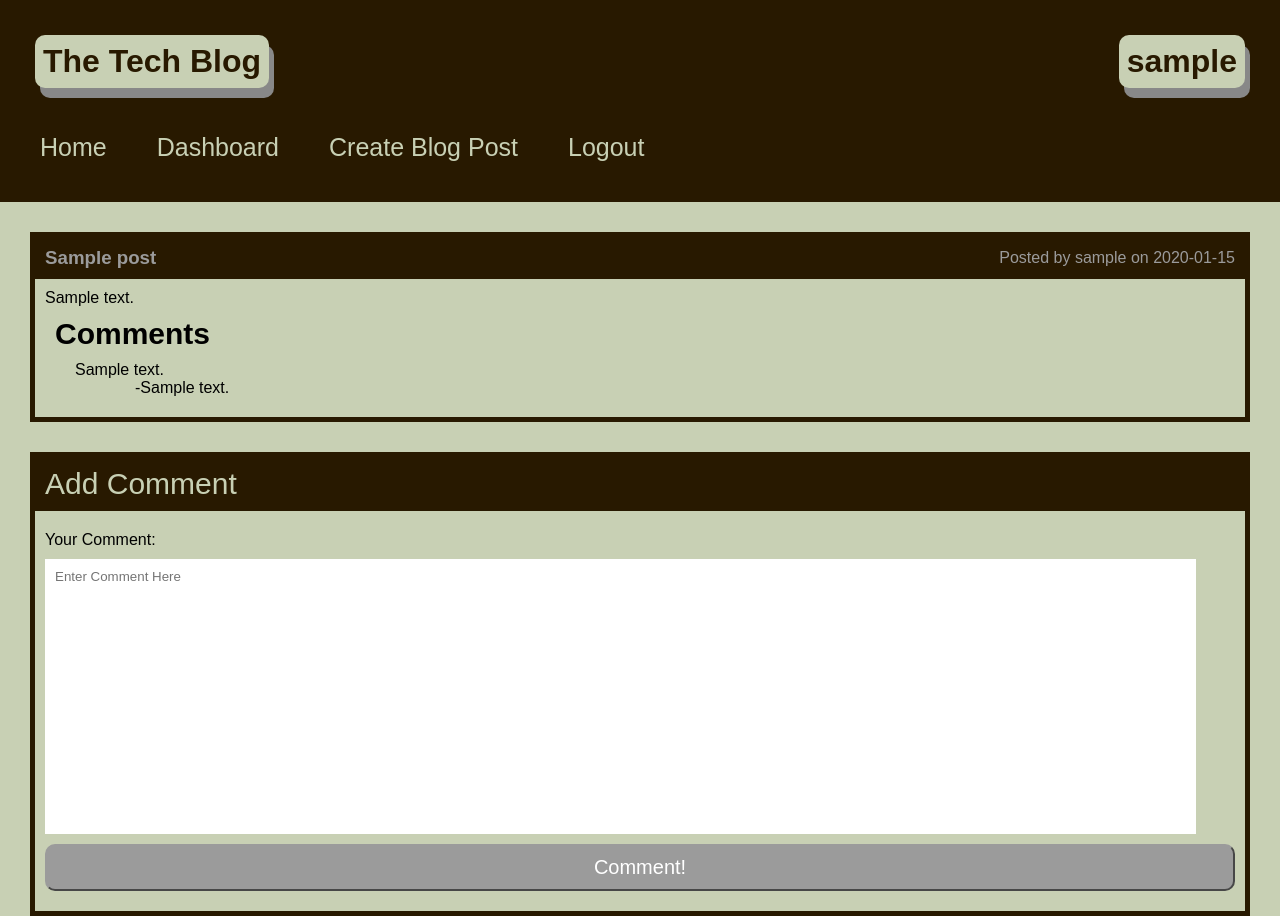
After one commit to Connor812/MVC-Tech-Blog, a Node server app: page /blogpost?id=1 in a window 1280 px wide. The commit adds this page. Run offline with Node 20, Linux system fonts and the light colour scheme; a user stored in the database is signed in; tables that the repository leaves empty hold one stand-in row (values such as "Sample post"); some libraries are stand-ins or nearby versions.

Commit message:
finally finished the project

```diff
--- a/controllers/api/index.js
+++ b/controllers/api/index.js
@@ -1,8 +1,6 @@
 const router = require('express').Router();
 const userRoutes = require('./user-routes');
-const viewSingleBlogpost = require('./view-single-blogpost');
 
 router.use('/users', userRoutes);
-router.use('/comment', viewSingleBlogpost);
 
 module.exports = router;
--- a/controllers/home-routes.js
+++ b/controllers/home-routes.js
@@ -4,12 +4,16 @@ const { BlogPost, Comment, User } = require('../models');
 router.get('/', async (req, res) => {
     try {
         const blogPostData = await BlogPost.findAll({
+            order: [['id', 'DESC']],
             include: [
                 {
                     model: Comment
                 },
                 {
-                    model: User
+                    model: User,
+                    attributes: {
+                        exclude: ['password']
+                    }
                 },
             ],
         });
@@ -24,7 +28,6 @@ router.get('/', async (req, res) => {
             });
             return;
         }
-        console.log(req.session.username)
         res.render('homepage', {
             blogPosts,
             loggedIn: req.session.loggedIn,
@@ -36,4 +39,46 @@ router.get('/', async (req, res) => {
     }
 });
 
+
+router.get('/blogpost', async (req, res) => {
+    const blogpostId = req.query.id;
+    console.log(blogpostId);
+
+    const blogpost = await BlogPost.findOne({
+        where: {
+            id: blogpostId
+        },
+        include: [
+            {
+                model: Comment
+            },
+            {
+                model: User,
+                attributes: {
+                    exclude: ['password']
+                }
+            },
+        ],
+
+
+    });
+
+    const renderBlogpost = blogpost.get({ plain: true });
+    console.log(renderBlogpost);
+    res.render('comment', {
+        renderBlogpost,
+        loggedIn: req.session.loggedIn,
+        username: req.session.username
+    });
+});
+
+
+
+
+
+
+
+
+
+
 module.exports = router;
--- a/controllers/index.js
+++ b/controllers/index.js
@@ -5,12 +5,14 @@ const loginRoutes = require('./login-routes');
 const dashboardRoutes = require('./dashboard-routes');
 const signupRoutes = require('./signup-routes');
 const createBlogpostRoutes = require('./create-blogpost');
+const createCommentRoutes = require('./create-comment');
 
 router.use('/api', apiRoutes);
 router.use('/login', loginRoutes);
 router.use('/dashboard', dashboardRoutes);
 router.use('/signup', signupRoutes);
 router.use('/create_blogpost', createBlogpostRoutes);
+router.use('/create_comment', createCommentRoutes);
 router.use('/', homeRoutes);
 
 module.exports = router;
--- a/index.html
+++ b/index.html
@@ -36,7 +36,6 @@
         </div>
     </form>
 
-
 </body>
 
 </html>
--- a/public/css/style.css
+++ b/public/css/style.css
@@ -1,6 +1,7 @@
 :root {
   --brown: rgb(40, 25, 0);
   --cream: rgb(200, 208, 180);
+  --darkCream:rgb(135, 140, 121);
   --grey: rgb(155, 155, 155);
 }
 
@@ -15,11 +16,16 @@ body {
 }
 
 nav {
-  height: 120px;
+  height: fit-content;
   padding: 15px;
   background-color: var(--brown);
   display: flex;
   justify-content: space-between;
+}
+
+.navbar {
+  display: flex;
+  flex-wrap: wrap;
 }
 
 nav h1 {
@@ -55,8 +61,14 @@ nav a {
   padding: 10px;
 }
 
-.card-header h3 {
+.card-header h3 a {
   font-size: 25px;
+  text-decoration: none;
+  color: var(--cream)
+}
+
+.card-header h3 a:hover {
+color: var(--darkCream);
 }
 
 .description {
@@ -161,3 +173,16 @@ label {
   background-color: rgb(0, 25, 71);
   color: whitesmoke;
 }
+
+@media screen and (max-width: 819px) {
+  #username {
+    display: none;
+  }
+}
+
+@media screen and (max-width: 685px) {
+  .navbar {
+    display: flex;
+    flex-direction: column;
+  }
+}
--- a/public/js/comment.js
+++ b/public/js/comment.js
@@ -1,22 +1,29 @@
-const commentOnBlogpost = document.querySelector("#all-blogposts");
+const commentFormHandler = async (event) => {
+    event.preventDefault();
 
-commentOnBlogpost.addEventListener("click", (e) => {
-    if (e.target.value !== undefined) {
-        var blogpost_id = e.target.value;
-        console.log(blogpost_id)
-        fetch(`/add_comment/${e.target.value}`, {
-            method: 'GET',
-        })
-            .then((response) => {
-                console.log(response)
-                if (!response.ok) {
-                    throw new Error(`HTTP error! status: ${response.status}`);
-                }
-                // location.reload();
-            })
-            .catch((error) => {
-                console.error(error);
-            });
+    const comment = document.querySelector('#comment-textarea').value.trim();
+
+    if (comment) {
+
+        const blogpost = document.querySelector('.card');
+        const blogPost_id = blogpost.getAttribute('id');
+
+      const response = await fetch('/create_comment', {
+        method: 'POST',
+        body: JSON.stringify({ blogPost_id, comment }),
+        headers: { 'Content-Type': 'application/json' },
+      });
+
+      if (response.ok) {
+        document.location.replace(`/#${blogPost_id}`);
+      } else {
+        alert('Failed to Create BlogPost');
+      }
+    } else {
+      alert('Need to enter information');
     }
-    e.stopPropagation();
-});
+  };
+
+  document
+    .querySelector('.create-form')
+    .addEventListener('submit', commentFormHandler);
--- a/public/js/dashboard.js
+++ b/public/js/dashboard.js
@@ -5,8 +5,10 @@ deleteButtons.addEventListener("click", (e) => {
     if (e.target.value !== undefined) {
         var postId = e.target.value;
         console.log(postId)
-        fetch(`/dashboard/${postId}`, {
-            method: "DELETE"
+        fetch('/dashboard', {
+            method: "DELETE",
+            body: JSON.stringify({ postId }),
+            headers: { 'Content-Type': 'application/json' },
         })
             .then((response) => {
                 console.log(response)
--- /dev/null
+++ b/views/comment.handlebars
@@ -0,0 +1,33 @@
+<div class="card" id="{{renderBlogpost.id}}">
+    <div class="card-header">
+        <h3>{{renderBlogpost.title}}</a></h3>
+        <p>Posted by {{renderBlogpost.user.username}} on {{renderBlogpost.date}}</p>
+    </div>
+    <div class="description">
+        {{renderBlogpost.description}}
+    </div>
+    {{#if renderBlogpost.comments.length}}
+    <div>
+        <h2 class="comments">Comments</h2>
+        <div>
+            {{#each renderBlogpost.comments as |comment|}}
+            {{> comments-details}}
+            {{/each}}
+        </div>
+    </div>
+    {{/if}}
+</div>
+
+<form class="create-form form-card">
+    <div class="form-card-header">
+        Add Comment
+    </div>
+    <div class="form-input">
+        <label for="blogpost">Your Comment:</label>
+        <textarea class="input" type="text" id="comment-textarea" placeholder="Enter Comment Here" cols="50" rows="17"></textarea>
+        <button class="create-comment-btn">Comment!</button>
+
+    </div>
+</form>
+
+<script src="/js/comment.js"></script>
--- a/views/homepage.handlebars
+++ b/views/homepage.handlebars
@@ -3,4 +3,3 @@
 {{> blog-posts}}
 {{/each}}
 </div>
-<script src="/js/comment.js"></script>
--- a/views/layouts/main.handlebars
+++ b/views/layouts/main.handlebars
@@ -14,6 +14,8 @@
 <body>
   <nav>
     <div>
+      <h1>The Tech Blog</h1>
+      <div class="navbar">
         <a href="/">Home</a>
         <a href="/dashboard">Dashboard</a>
         {{#if loggedIn}}
@@ -24,11 +26,11 @@
         {{else}}
         <a href="/login">Login</a>
         {{/if}}
-      <h1>The Tech Blog</h1>
+      </div>
     </div>
     <div>
       {{#if loggedIn}}
-      <h1>{{username}}</h1>
+      <h1 id="username">{{username}}</h1>
       {{/if}}
     </div>
   </nav>
--- a/views/partials/blog-posts.handlebars
+++ b/views/partials/blog-posts.handlebars
@@ -1,7 +1,7 @@
-<div class="card">
+<div class="card" id="{{id}}">
     <div class="card-header">
-        <h3><a href="/api/comment/{{id}}">{{title}}</a></h3>
-        <p>Posted by {{user.username}} on {{date}}<a href="/api/comment/{{id}}" value="{{id}}"><button class="btn add-comment" value="{{id}}" >Add Comment</button></a></p>
+        <h3><a href="/blogpost?id={{id}}">{{title}}</a></h3>
+        <p>Posted by {{user.username}} on {{date}}<a href="/blogpost?id={{id}}"><button class="btn add-comment" value="{{id}}" >Add Comment</button></a></p>
     </div>
     <div class="description">
         {{description}}
```
Also changed, not shown: controllers/api/view-single-blogpost.js (deleted, +0 -18 lines), controllers/create-comment.js (added, +25 -0 lines), controllers/dashboard-routes.js (+8 -3 lines), views/add-comment.handlebars (deleted, +0 -11 lines), utils/getBlogpostId.js (deleted). Lines whose indentation alone changed are shown as unchanged.
